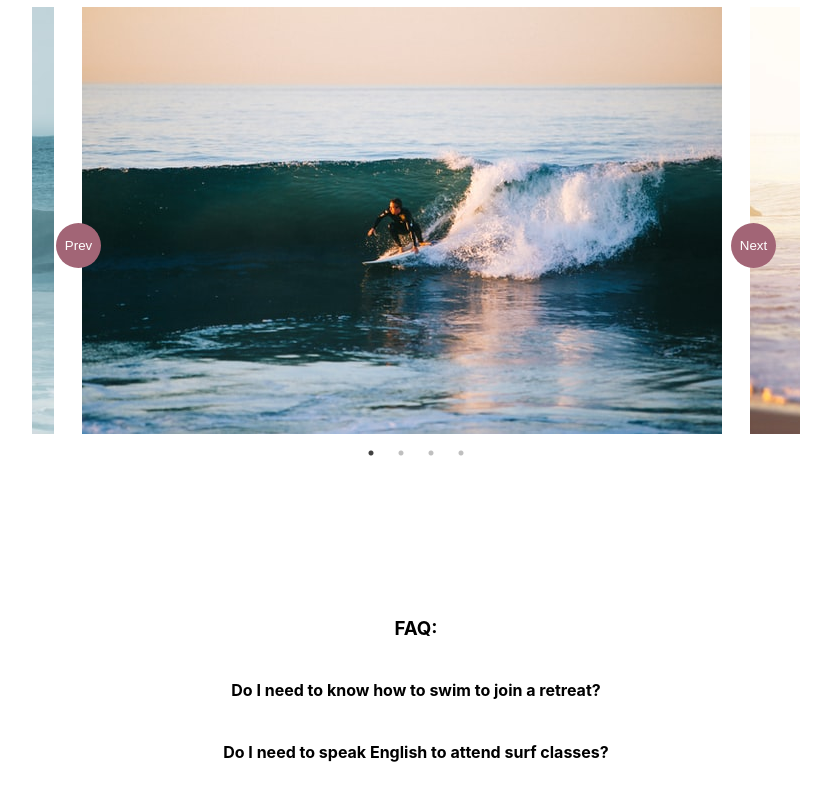
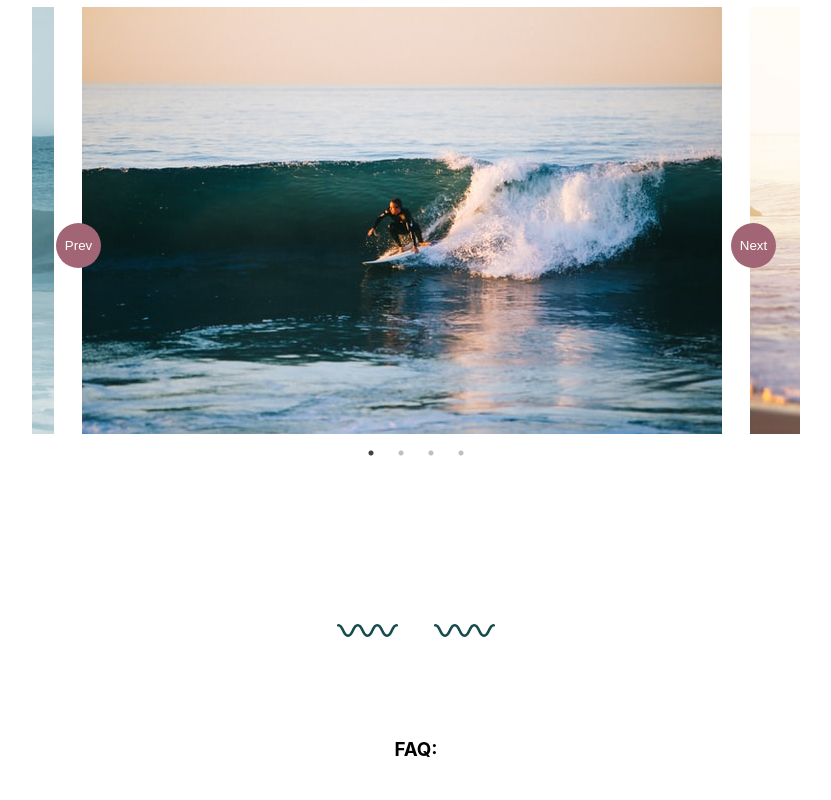
Before and after one commit to LilBr21/surf-retreats, a React (Create React App) app: page / in a window 1280 px wide. Shown: the part 2699-3499 px from the top of the page, without its empty margins (224-1055 px from the left). Built offline with nearby package versions, Linux system fonts and the light colour scheme.

Commit message:
decoration component created

```diff
--- /dev/null
+++ b/src/components/DecorationWave.js
@@ -0,0 +1,14 @@
+import {ReactComponent as BreakIcon} from '../assets/break-icon.svg';
+
+import './DecorationWave.styles.css';
+
+const DecorationWave = () => {
+    return (
+        <div className="break-icons">
+                <BreakIcon />
+                <BreakIcon />
+        </div>
+    )
+}
+
+export default DecorationWave;
--- /dev/null
+++ b/src/components/DecorationWave.styles.css
@@ -0,0 +1,6 @@
+.break-icons {
+    display: flex;
+    justify-content: center;
+    align-content: center;
+    margin-top: 3rem;
+}
--- a/src/components/Description.js
+++ b/src/components/Description.js
@@ -1,7 +1,7 @@
-import {ReactComponent as BreakIcon} from '../assets/break-icon.svg';
+import DecorationWave from './DecorationWave';
 
 import './Description.styles.css';
-import './Gallery.styles.css';
+
 
 const Description = () => {
     return (
@@ -52,10 +52,7 @@ const Description = () => {
                 </div>
             </div>
             <p>And many more...</p>
-            <div className="break-icons">
-                <BreakIcon />
-                <BreakIcon />
-            </div>
+            <DecorationWave />
             <h2 className="sectitle">Destinations:</h2>
         </div>
 
--- a/src/components/Gallery.js
+++ b/src/components/Gallery.js
@@ -1,8 +1,7 @@
 import Slider from "react-slick";
 import NextArrow from './Slider/NextArrow';
 import PrevArrow from './Slider/PrevArrow';
-
-import {ReactComponent as BreakIcon} from '../assets/break-icon.svg';
+import DecorationWave from './DecorationWave';
 
 import gallerypic1 from '../assets/austin-neill-uHD0uyp79Dg-unsplash.jpg';
 import gallerypic2 from '../assets/austin-neill-Z6v4dSNayVg-unsplash.jpg';
@@ -30,10 +29,7 @@ const Gallery = () => {
 
     return (
         <div>
-            <div className="break-icons">
-                <BreakIcon />
-                <BreakIcon />
-            </div>
+            <DecorationWave />
             <div className="gallery">
                 <Slider {...settings}>
                     {gallerypics.map((img) => (
@@ -43,6 +39,7 @@ const Gallery = () => {
                     ))}
                 </Slider>
             </div>
+            <DecorationWave />
         </div>
     )
 
--- a/src/components/Gallery.styles.css
+++ b/src/components/Gallery.styles.css
@@ -2,10 +2,3 @@
     width: 60%;
     margin: 10rem auto;
 }
-
-.break-icons {
-    display: flex;
-    justify-content: center;
-    align-content: center;
-    margin-top: 3rem;
-}
```
